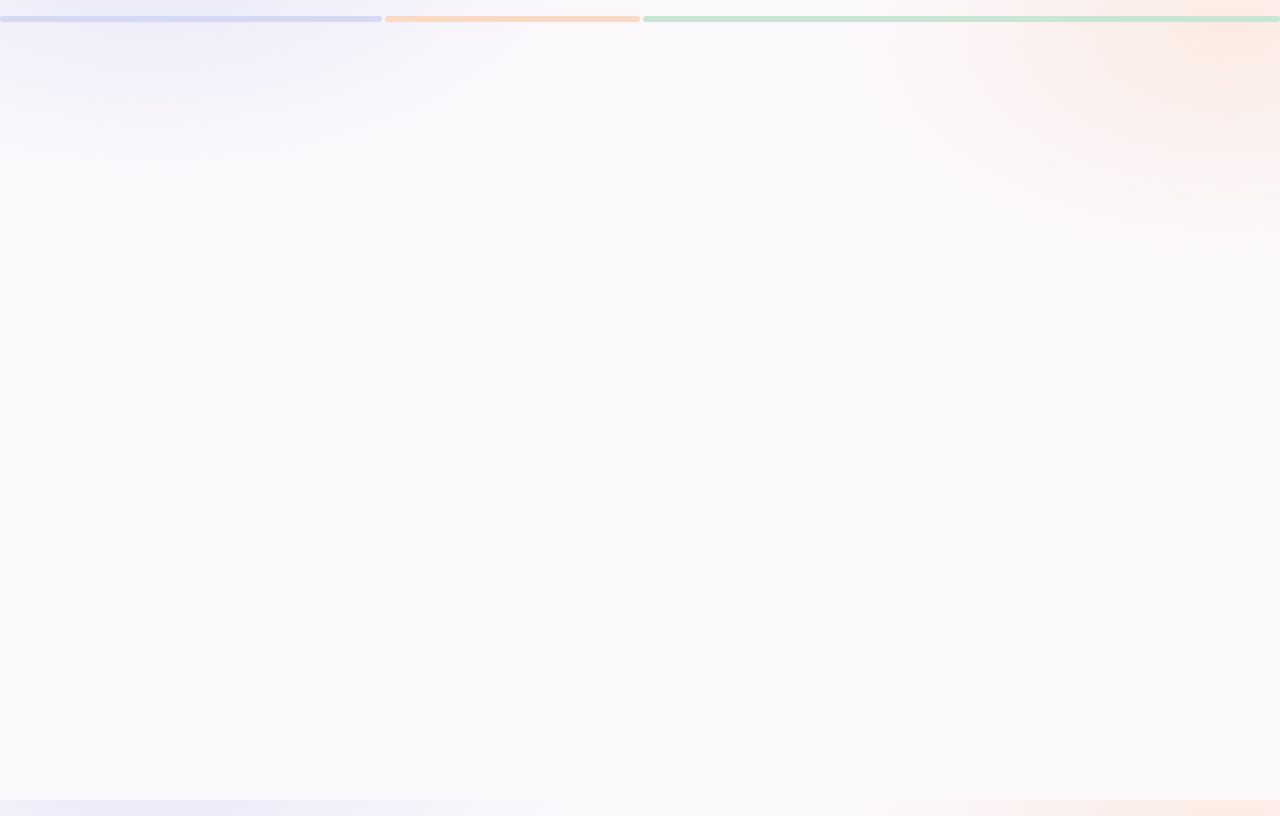
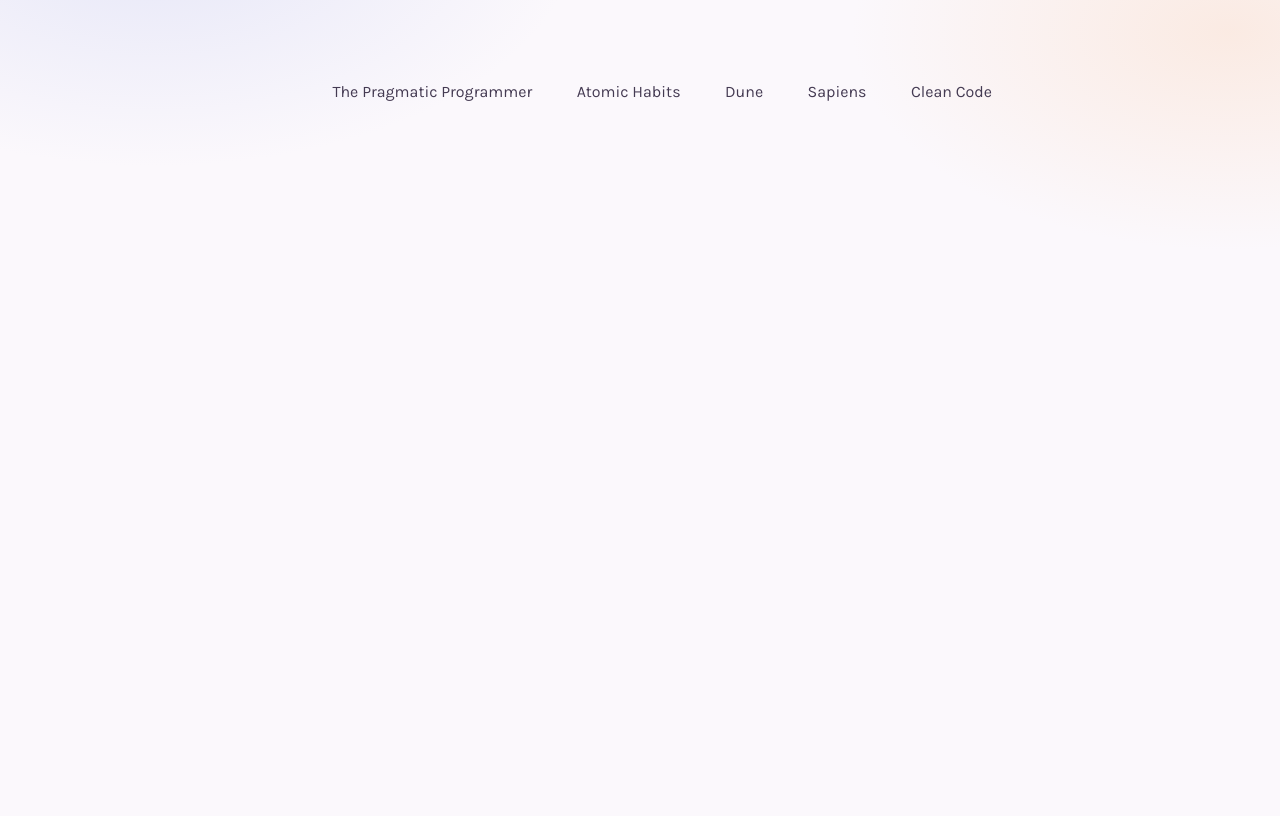
Before and after one commit to haolim/bookshelf-tracker, a React (Vite) app: page / in a window 1280 px wide. Built offline with nearby package versions, Linux system fonts and the light colour scheme; data requests are answered from the project's data file.

Commit message:
feat: implement fetch book list, GET, and display isLoading and error message

```diff
--- a/src/App.jsx
+++ b/src/App.jsx
@@ -1,12 +1,70 @@
-import { useState } from "react";
+import { useState, useEffect } from "react";
 import "./App.css";
 
+const API_BASE = "http://localhost:3001";
+
 function App() {
+  const [books, setBooks] = useState([]);
+  const [isLoading, setIsLoading] = useState(false);
+  const [error, setError] = useState("");
+  const [isError, setIsError] = useState(false);
+
+  useEffect(() => {
+    const loadBooks = async () => {
+      setIsLoading(true);
+      setError("");
+      setIsError(false);
+
+      // Set a delay
+      await new Promise((resolve) => setTimeout(resolve, 3000));
+
+      try {
+        const response = await fetch(`${API_BASE}/books`);
+
+        if (!response.ok) {
+          throw new Error(`Server error: ${response.status}`);
+        }
+
+        const data = await response.json();
+
+        setBooks(data);
+      } catch (err) {
+        setIsError(true);
+        setError(err.message);
+      } finally {
+        setIsLoading(false);
+      }
+    };
+
+    loadBooks();
+  }, []);
+
+  if (isLoading)
+    return (
+      <div className="app-status">
+        <div className="app-status-loading">Loading books</div>
+        <div className="app-spinner"></div>
+      </div>
+    );
+  if (isError)
+    return (
+      <div className="app-status">
+        <div className="app-status-error">{error}</div>
+      </div>
+    );
   return (
-    <div className="app-shelf">
-      <span />
-      <span />
-      <span />
+    <div className="app">
+      <span></span>
+      <span></span>
+      <span></span>
+      <div className="app-section">
+        <div className="app-section-head">
+          <div className="app-section-title"></div>
+          {books.map((book) => (
+            <span key={book.id}> {book.title} </span>
+          ))}
+        </div>
+      </div>
     </div>
   );
 }
```
